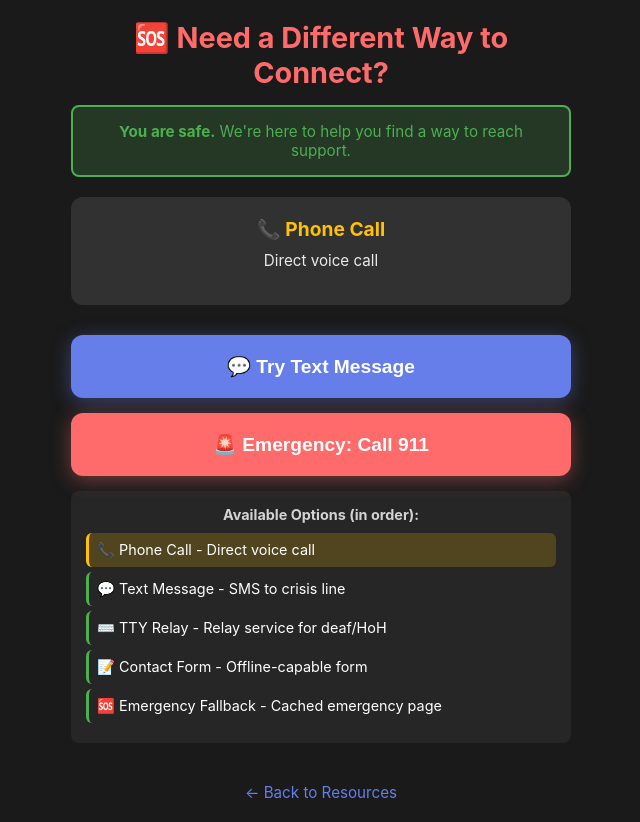
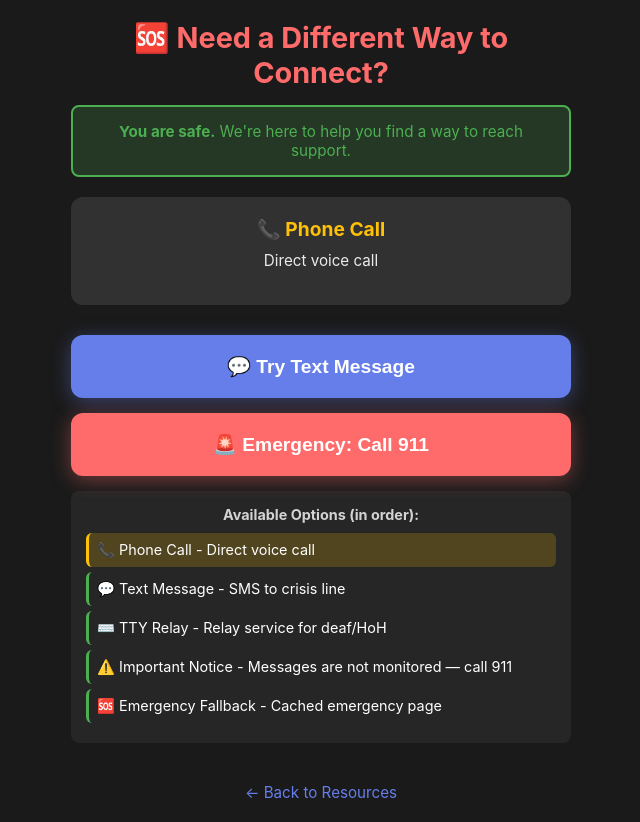
Before and after one commit to vortsghost2025/WE4FREE, a plain HTML site: page escalate.html in a window 1280 px wide. Shown: the whole page, without its empty margins (319-959 px from the left). Drawn offline with Linux system fonts and the light colour scheme.

Commit message:
Relabel webchat fallback as Important Notice (messages not monitored)

```diff
--- a/escalate.html
+++ b/escalate.html
@@ -184,7 +184,7 @@
         { name: 'Phone Call', type: 'tel', url: 'tel:988', icon: '📞', description: 'Direct voice call' },
         { name: 'Text Message', type: 'sms', url: 'sms:988&body=I%20need%20help', icon: '💬', description: 'SMS to crisis line' },
         { name: 'TTY Relay', type: 'tty', url: 'tel:711', icon: '⌨️', description: 'Relay service for deaf/HoH' },
-        { name: 'Contact Form', type: 'webchat', url: '/webchat.html', icon: '📝', description: 'Offline-capable form' },
+        { name: 'Important Notice', type: 'webchat', url: '/webchat.html', icon: '⚠️', description: 'Messages are not monitored — call 911' },
         { name: 'Emergency Fallback', type: 'emergency', url: '/emergency.html', icon: '🆘', description: 'Cached emergency page' }
     ];
 
```
